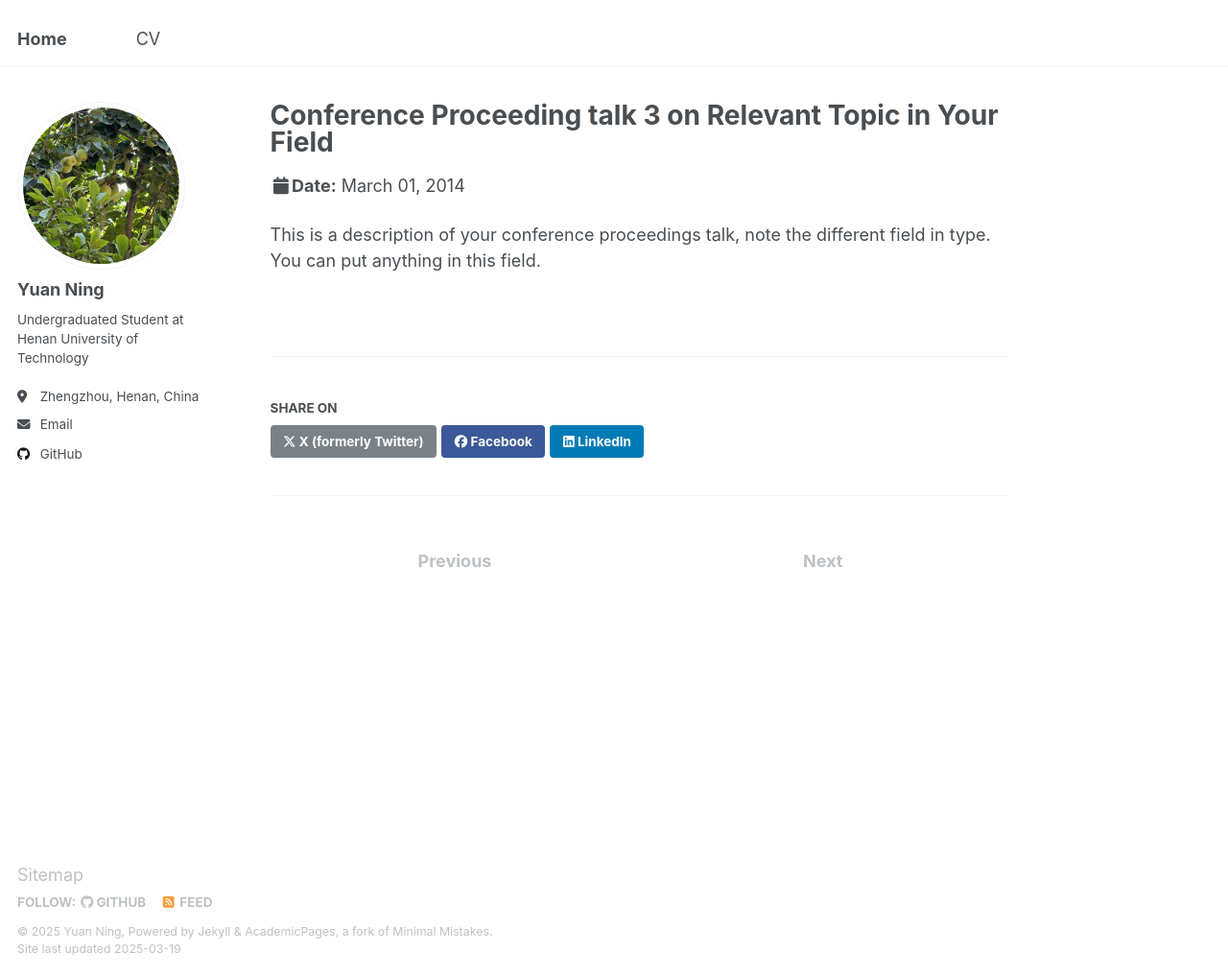
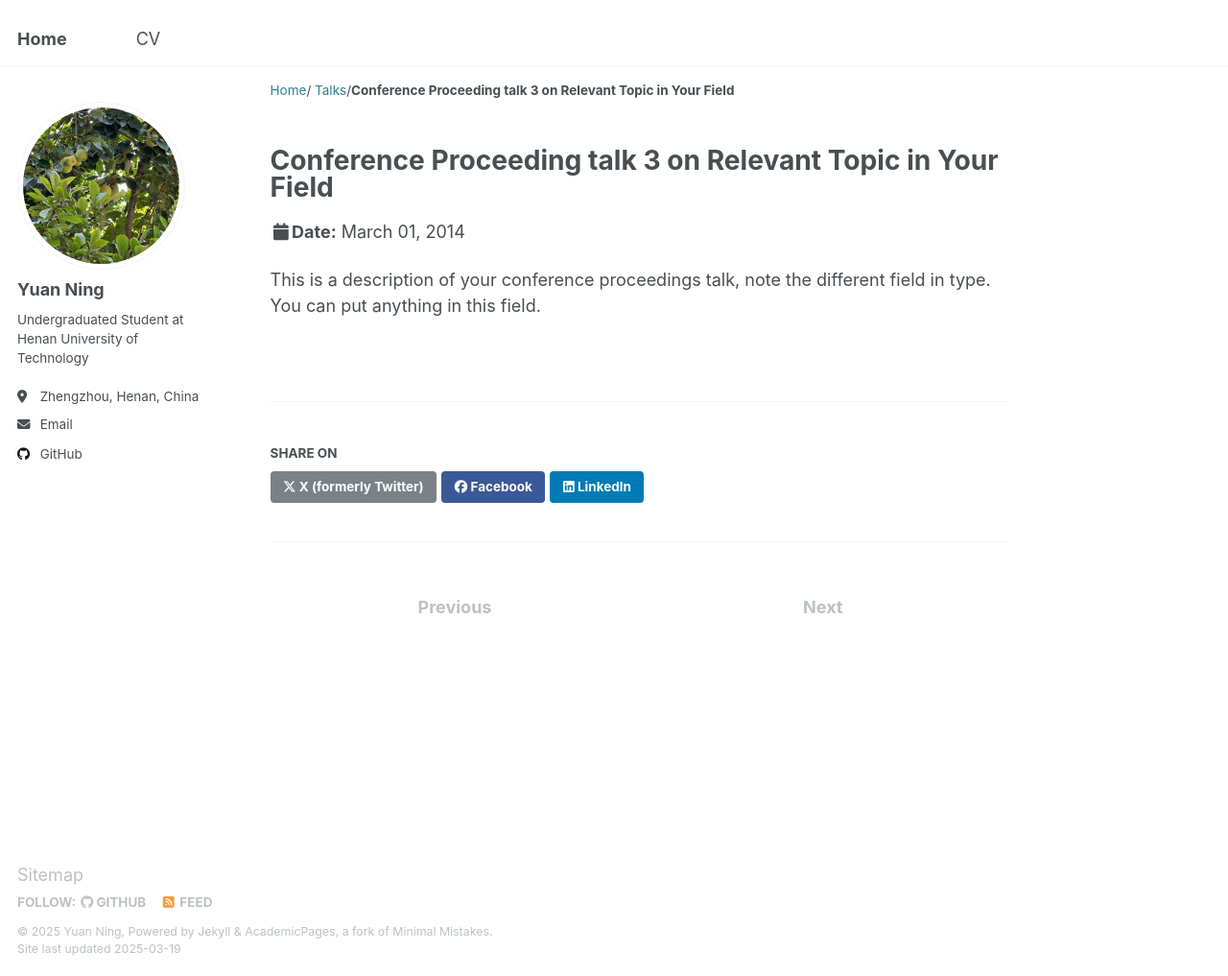
Before and after one commit to YuanN1ng/YuanN1ng.github.io, a Jekyll site: the page built from _talks/2014-03-01-talk-3.md, in a window 1280 px wide and 1017 px high. Shown: the whole window at 96% size. Built offline with Jekyll 4.4.1, drawn with Linux system fonts in a browser that asks for light colours; part of the change alters nothing that is shown.

```diff
--- a/_config.yml
+++ b/_config.yml
@@ -86,7 +86,7 @@ publication_category:
 
 # Site Settings
 teaser                   :  # filename of teaser fallback teaser image placed in /images/, .e.g. "500x300.png"
-breadcrumbs              : false # true, false (default)
+breadcrumbs              : true # true, false (default)
 words_per_minute         : 160
 future                   : true
 read_more                : "disabled" # if enabled, adds "Read more" links to excerpts
```
